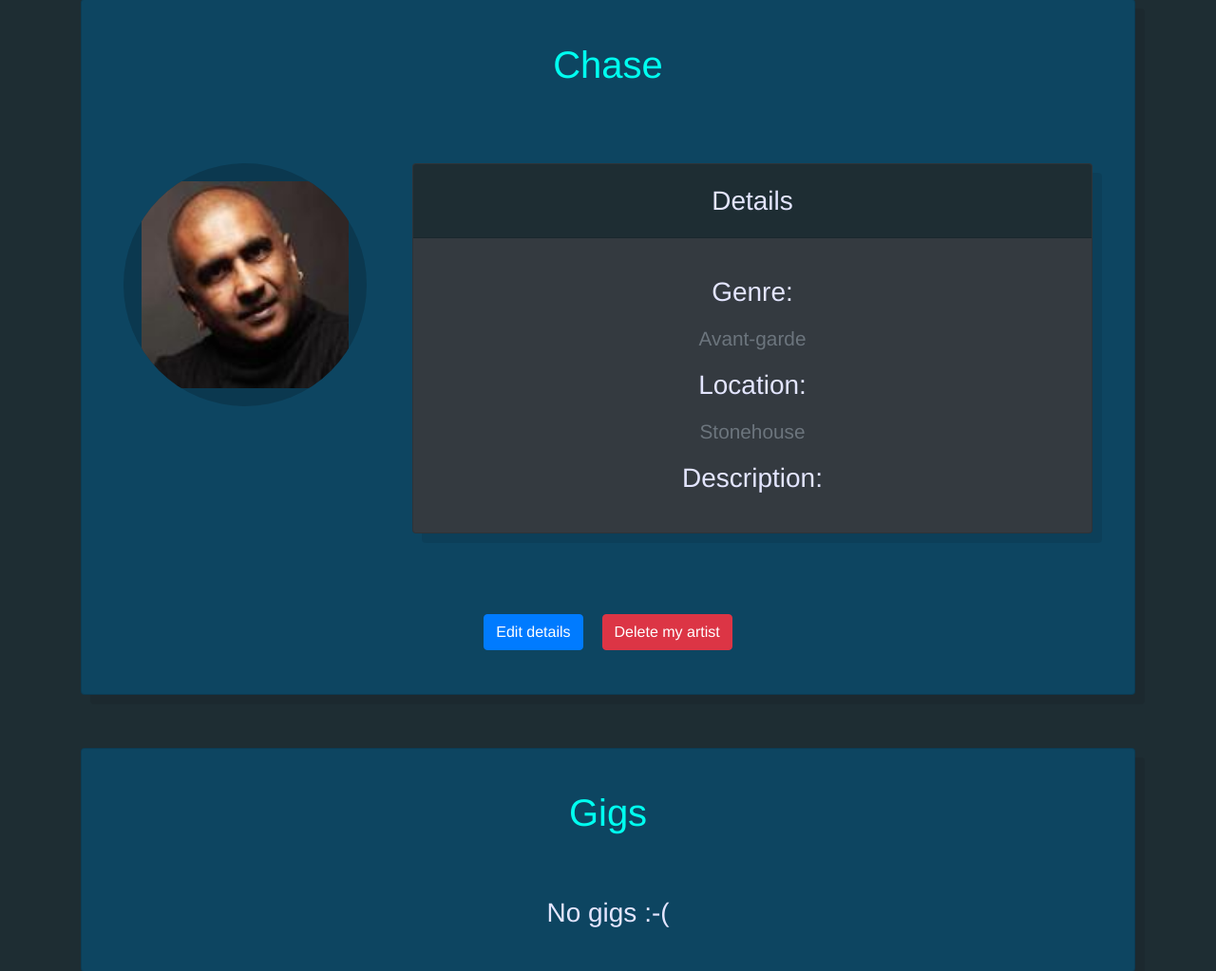
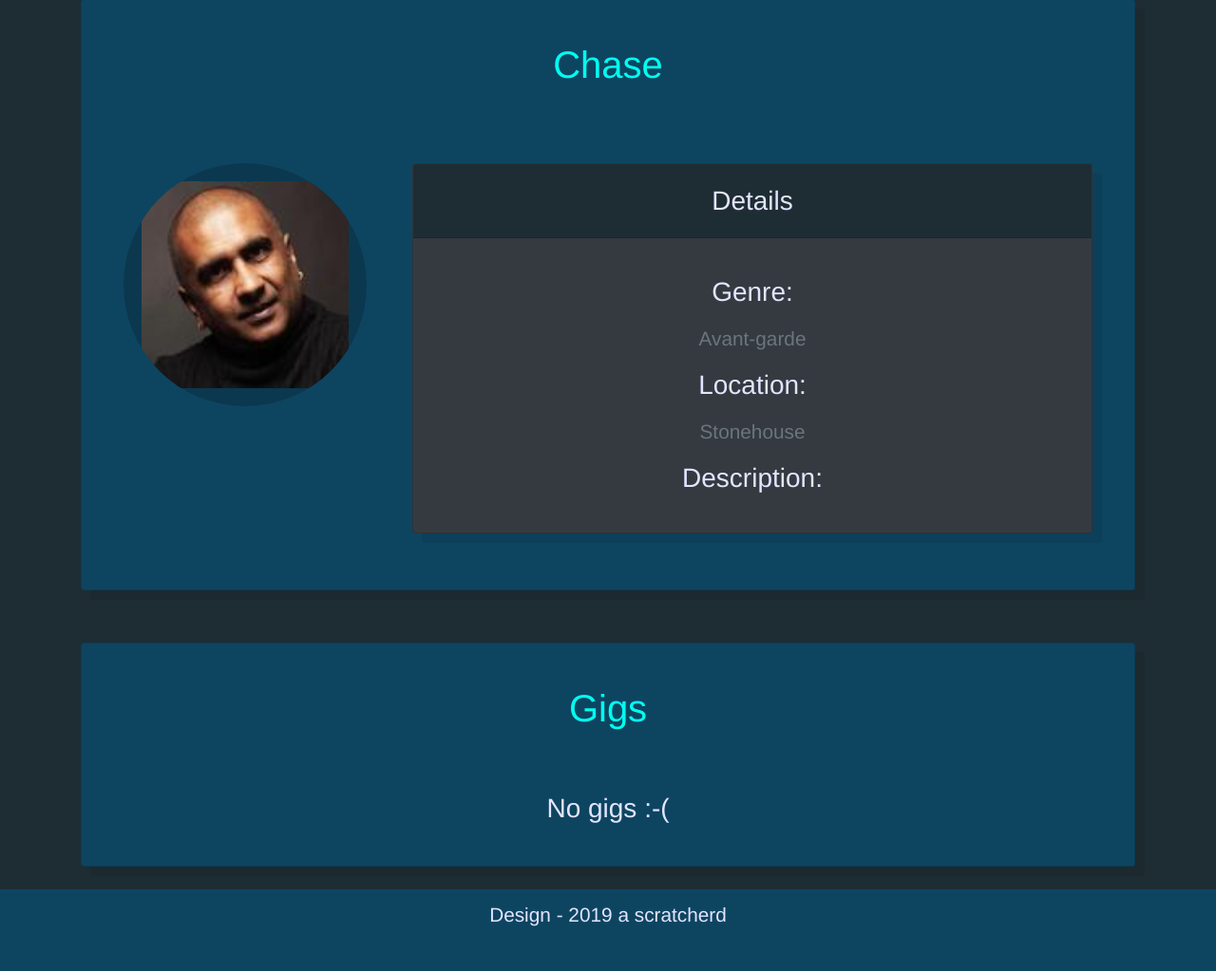
Before and after one commit to A-Scratchy/Giggel-Musicscene-Manager, a Django app: page /artist/detail/hdfh4574358345g/ in a window 1280 px wide. Shown: the part 161-1184 px from the top of the page at 95% size. After the commit the page ends 1137 px from the top, so only its background shows below. Run offline with Django 3.2, Linux system fonts and the light colour scheme; a user stored in the database is signed in; data comes from the database, SQL or seed files in the repository; some libraries are stand-ins or nearby versions.

Commit message:
more style changes

```diff
--- a/giggel/artist/templates/artist/artist_detail.html
+++ b/giggel/artist/templates/artist/artist_detail.html
@@ -23,12 +23,6 @@
                 <h3 id="venue_description" class='name'>{{ venue.venue_description }}</h3>
             </div>
         </div>
-        <div class="row p-4">
-            <a id="venue_update" href="/venue/update/{{user.venue.venue_id}}"><button class='btn btn-primary'>Edit
-                    details</button></a>
-            <a id="venue_delete" href="/venue/delete/{{user.venue.venue_id}}"><button class='btn btn-danger'>Delete my
-                    venue</button></a>
-        </div>
     </div>
     {% endif %}
 
@@ -51,12 +45,6 @@
                     <h3 id="artist_description" class='name'>Description:</h3><p class="text-secondary">{{ .artist.artist_description}}</p>
                 </div>
             </div>
-        </div>
-        <div class="row p-4">
-            <a id="artist_update" href="/artist/update/{{user.artist.artist_id}}"><button class='btn btn-primary'>Edit
-                    details</button></a>
-            <a id="artist_delete" href="/artist/delete/{{user.artist.artist_id}}"><button class='btn btn-danger'>Delete
-                    my artist</button></a>
         </div>
     </div>
 
```
